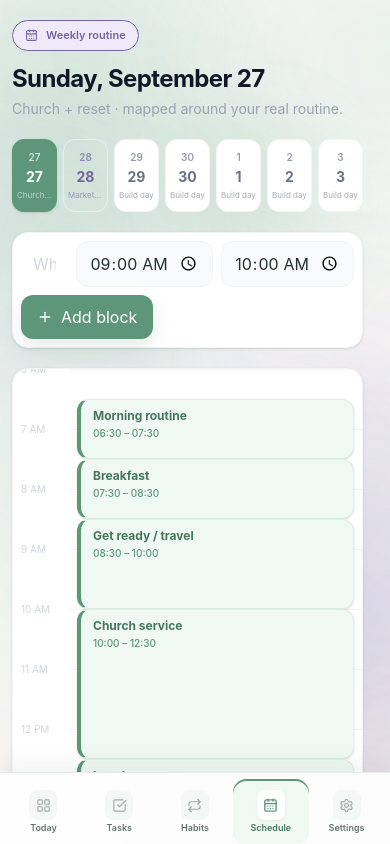
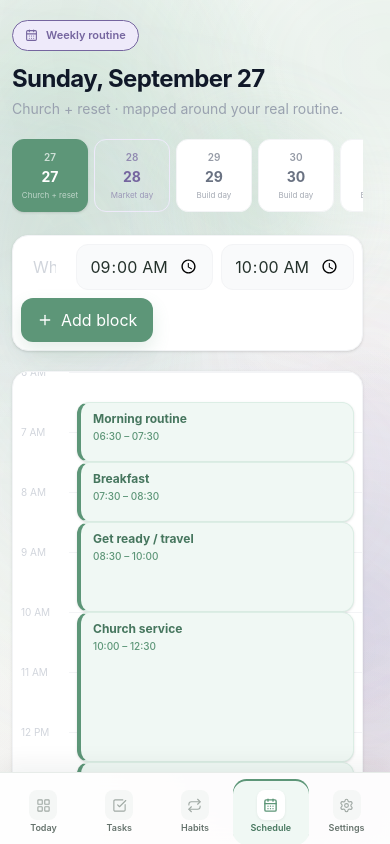
Before and after one commit to Meckiul-Chisim/MyPlanner, a React (Vite) app: page / in a window 390 px wide. Both pictures are taken after a click on the button "Schedule". Built offline with nearby package versions, Linux system fonts and the light colour scheme.

Commit message:
Make schedule controls responsive on mobile

```diff
--- a/src/features/schedule/ScheduleView.tsx
+++ b/src/features/schedule/ScheduleView.tsx
@@ -111,7 +111,7 @@ export function ScheduleView() {
         </div>
       </div>
 
-      <div className="grid grid-cols-7 gap-1.5 mb-5">
+      <div className="schedule-day-strip grid grid-cols-7 gap-1.5 mb-5">
         {dayOptions.map((date) => {
           const active = date === selectedDate
           const dateLabel = new Date(`${date}T00:00:00`)
@@ -148,7 +148,7 @@ export function ScheduleView() {
       <ScheduleForm date={selectedDate} onAdd={handleAdd} />
 
       <div
-        className="relative bg-white rounded-2xl border border-gray-100 shadow-sm overflow-hidden"
+        className="schedule-calendar relative bg-white rounded-2xl border border-gray-100 shadow-sm overflow-hidden"
         style={{ height: `${gridHeight}px` }}
       >
         {selectedBlocks.length === 0 && (
```
